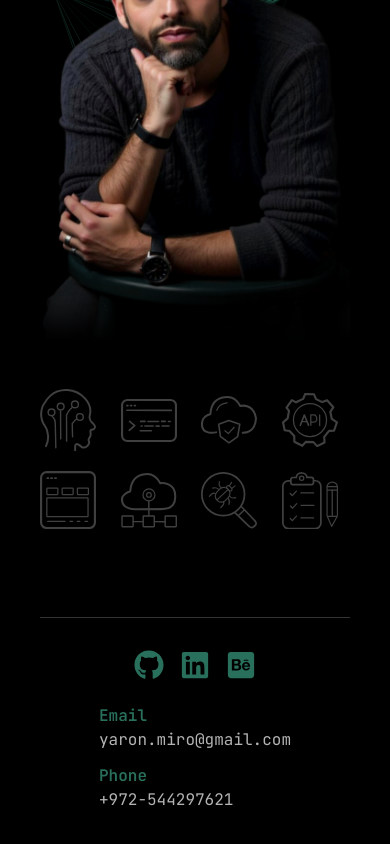
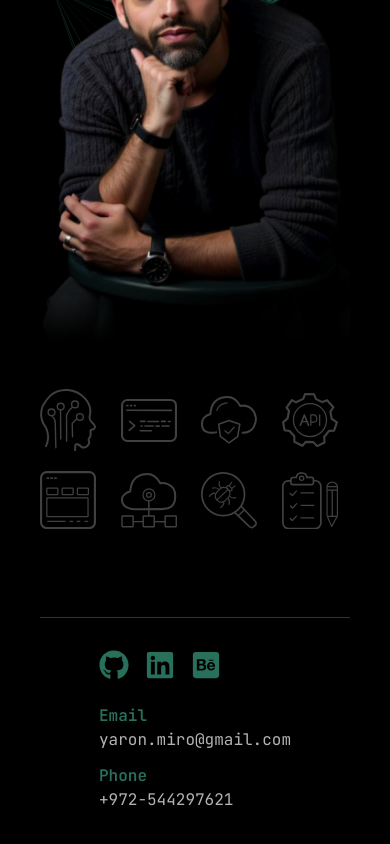
Before and after one commit to YaronMiro/ym-website, a Next.js app: page / in a window 390 px wide. Shown: the part 1353-2197 px from the top of the page. Built offline with nearby package versions, Linux system fonts and the light colour scheme.

Commit message:
fix hero layout and design 52

```diff
--- a/components/Footer.tsx
+++ b/components/Footer.tsx
@@ -8,7 +8,8 @@ const Footer: React.FC = () => {
         <footer className="my-14 pt-8">
             <div className="container mx-auto">
                 <div className="h-[1px] flex-1 bg-white/20"></div>
-                <div className="flex flex-col md:flex-row-reverse items-center md:items-center md:justify-between gap-4 md:gap-0 mt-8">
+                <div className="flex justify-center md:justify-start">
+                    <div className="inline-flex w-auto md:w-full md:flex flex-col md:flex-row-reverse md:justify-between gap-4 md:gap-0 mt-8">
                         <Social className="flex gap-4 xl:gap-5" iconStyles="text-3xl" />
                         <div className="flex gap-3 flex-col md:flex-row text-white/70 mt-2 md:mt-0 md:leading-8">
                             <Link href="mailto:yaron.miro@gmail.com" className="flex flex-col md:flex-row group hover:text-white">
@@ -23,6 +24,7 @@ const Footer: React.FC = () => {
                         </div>
                     </div>
                 </div>
+            </div>
         </footer>
     );
 };
```
Lines whose indentation alone changed are shown as unchanged.
